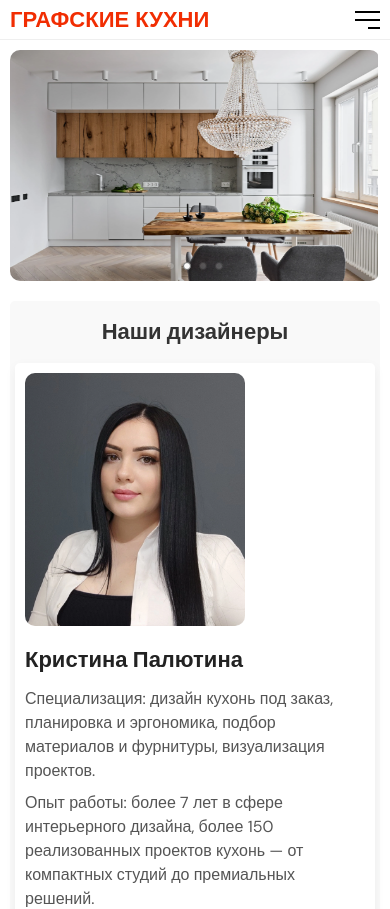
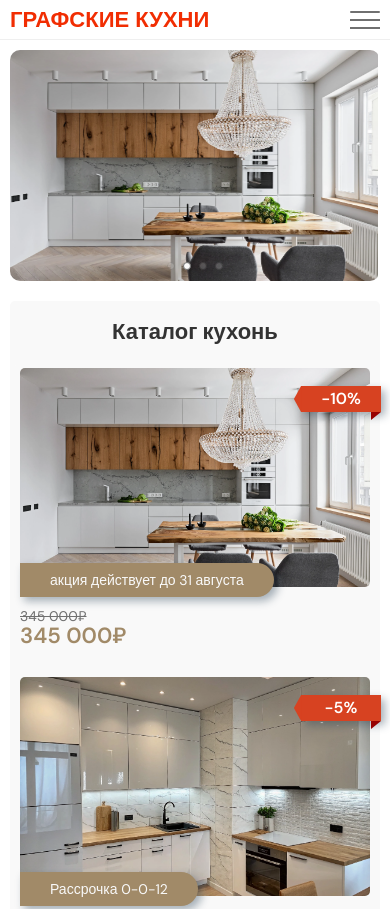
Before and after one commit to Ncomest/kitch, a Vue app: page / in a window 390 px wide. Shown: the top 909 px of the page. Built offline with nearby package versions, Linux system fonts and the light colour scheme; a web font is replaced by a local one.

Commit message:
fix burger

```diff
--- a/src/components/pages/home/TheHome.vue
+++ b/src/components/pages/home/TheHome.vue
@@ -9,14 +9,17 @@ import TheContainer from "@components/shared/container/TheContainer.vue";
 <template>
   <main class="the-home">
     <MainSlider class="the-home__main-slider" />
+
+    <TheContainer title="Каталог кухонь">
+      <CatalogKitchen />
+    </TheContainer>
+
     <TheContainer title="Наши дизайнеры">
       <OurDesigner />
     </TheContainer>
+
     <TheContainer title="Отзывы">
       <OurReviews />
-    </TheContainer>
-    <TheContainer title="Каталог кухонь">
-      <CatalogKitchen />
     </TheContainer>
 
     <TheContainer title="Сделать заявку">
--- a/src/components/shared/buttons/burger/TheBurger.vue
+++ b/src/components/shared/buttons/burger/TheBurger.vue
@@ -1,8 +1,19 @@
-<script setup></script>
+<script setup>
+import { useSidePanel } from "@/stores/side-panel";
+import { computed } from "vue";
+
+const burger = useSidePanel();
+const isOpen = computed(() => burger.burger.isOpen);
+const toggleBurger = () => burger.toggle();
+</script>
+
 <template>
-  <button class="the-burger" type="button">
-    <span></span>
-    <span></span>
+  <button
+    class="the-burger"
+    type="button"
+    @click="toggleBurger"
+    :class="{ open: isOpen }"
+  >
     <span></span>
   </button>
 </template>
--- a/src/components/shared/buttons/burger/style.scss
+++ b/src/components/shared/buttons/burger/style.scss
@@ -1,36 +1,69 @@
 .the-burger {
- display: none;
+  width: 30px;
+  height: 24px;
+  transition-duration: 1s;
+  cursor: pointer;
+  display: none;
+  margin-left: auto;
+  background-color: transparent;
+  border: none;
 
   @media (max-width: 768px) {
-    display: block;
-    min-width: 25px;
-    height: 18px;
-    position: relative;
-    cursor: pointer;
-    background-color: transparent;
-    border: none;
+    display: flex;
+    align-items: center;
+    justify-content: center;
+  }
 
+  span {
+    height: 2px;
+    width: 30px;
+    background-color: var(--dark-gray);
+    position: absolute;
+    transition-duration: 0.25s;
+    transition-delay: 0.25s;
+
+    &:before {
+      left: 0;
+      position: absolute;
+      top: -8px;
+      height: 2px;
+      width: 30px;
+      background-color: var(--dark-gray);
+      content: "";
+      border-radius: 20px;
+      transition-duration: 0.25s;
+      transition: transform 0.25s, top 0.25s 0.25s;
+    }
+
+    &:after {
+      left: 0;
+      position: absolute;
+      top: 8px;
+      height: 2px;
+      width: 30px;
+      background-color: var(--dark-gray);
+      content: "";
+      transition-duration: 0.25s;
+      transition: transform 0.25s, top 0.25s 0.25s;
+    }
+  }
+
+  &.open {
     span {
-      display: block;
-      width: 100%;
-      height: 2px;
-      background-color: var(--black);
-      position: absolute;
-      right: 0;
-      transition: all 0.3s ease;
+      transition-duration: 0.1s;
+      transition-delay: 0.25s;
+      background: transparent;
 
-      &:nth-child(1) {
-        top: 0;
+      &:before {
+        transition: top 0.25s, transform 0.25s 0.25s;
+        top: 0px;
+        transform: rotateZ(-45deg);
       }
 
-      &:nth-child(2) {
-        top: 50%;
-        transform: translateY(-50%);
-      }
-
-      &:nth-child(3) {
-        bottom: 0;
-        width: 50%;
+      &:after {
+        transition: top 0.4s, transform 0.25s 0.25s;
+        top: 0px;
+        transform: rotateZ(45deg);
       }
     }
   }
--- a/src/components/widget/header/TheHeader.vue
+++ b/src/components/widget/header/TheHeader.vue
@@ -2,9 +2,7 @@
 import TheLogo from "@components/shared/logo/TheLogo.vue";
 import TheLink from "@components/shared/link/the-link/TheLink.vue";
 import TheBurger from "@components/shared/buttons/burger/TheBurger.vue";
-import { useSidePanel } from "@stores/side-panel";
 
-const burger = useSidePanel();
 </script>
 <template>
   <div class="the-header">
@@ -14,32 +12,7 @@ const burger = useSidePanel();
       <TheLink text="Каталог" href="#catalog-kitchen" />
       <TheLink text="О нас" href="#about-us" />
     </nav>
-    <TheBurger
-      class="the-header__burger"
-      @click="burger.toggle()"
-      v-if="!burger.isOpen"
-    />
-    <!-- <button
-      class="the-header__cross-close"
-      @click="burger.close()"
-      v-if="burger.isOpen"
-    >
-      <span>
-        <svg
-          width="18"
-          height="18"
-          viewBox="0 0 18 18"
-          fill="none"
-          xmlns="http://www.w3.org/2000/svg"
-        >
-          <path
-            d="M1 1.24459L16.7554 17M1 16.7554L16.7554 1"
-            stroke="black"
-            stroke-width="1.5"
-          />
-        </svg>
-      </span>
-    </button> -->
+    <TheBurger />
   </div>
 </template>
 <style src="./style.scss"></style>
```
